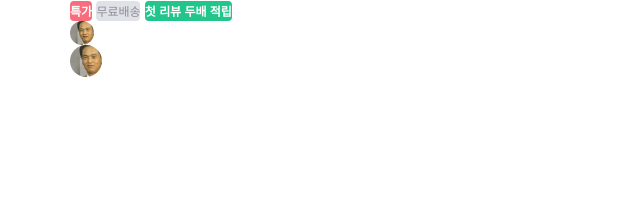
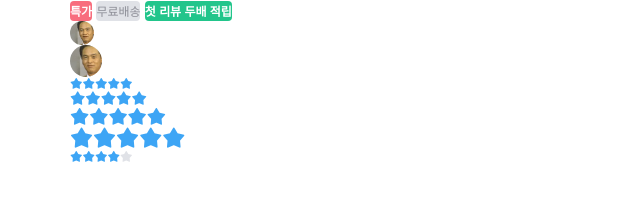
Before and after one commit to sehun21/Study-UI, a website: page index.html in a window 1280 px wide. Shown: the whole page, without its empty margins (0-640 px from the left). Drawn offline with nearby package versions, Linux system fonts and the light colour scheme; files that its build step writes are made by us from their sources; files whose address does not match are found by name.

Commit message:
fea) star-rating 컴포넌트 구현

```diff
--- a/index.html
+++ b/index.html
@@ -34,7 +34,49 @@
       </div>
       <div class="avatar-32">
         <img src="./assets/images/img-user-01.jpg" alt="사딸라 아재">
-      </div </div>
+      </div>
+    </div>
+
+    <div>
+      <div class="star-rating-13">
+        <i class="ic-star is-active"></i>
+        <i class="ic-star is-active"></i>
+        <i class="ic-star is-active"></i>
+        <i class="ic-star is-active"></i>
+        <i class="ic-star is-active"></i>
+      </div>
+
+      <div class="star-rating-16">
+        <i class="ic-star is-active"></i>
+        <i class="ic-star is-active"></i>
+        <i class="ic-star is-active"></i>
+        <i class="ic-star is-active"></i>
+        <i class="ic-star is-active"></i>
+      </div>
+
+      <div class="star-rating-20">
+        <i class="ic-star is-active"></i>
+        <i class="ic-star is-active"></i>
+        <i class="ic-star is-active"></i>
+        <i class="ic-star is-active"></i>
+        <i class="ic-star is-active"></i>
+      </div>
+
+      <div class="star-rating-24">
+        <i class="ic-star is-active"></i>
+        <i class="ic-star is-active"></i>
+        <i class="ic-star is-active"></i>
+        <i class="ic-star is-active"></i>
+        <i class="ic-star is-active"></i>
+      </div>
+
+      <div class="star-rating-13">
+        <i class="ic-star is-active"></i>
+        <i class="ic-star is-active"></i>
+        <i class="ic-star is-active"></i>
+        <i class="ic-star is-active"></i>
+        <i class="ic-star"></i>
+      </div>
     </div>
 </body>
 
--- a/styles/main.scss
+++ b/styles/main.scss
@@ -13,5 +13,6 @@
 
 @import './modules/tags';
 @import './modules/avatars';
+@import './modules/star_rating';
 
 @import './layouts/grids';
--- /dev/null
+++ b/styles/modules/_star_rating.scss
@@ -0,0 +1,31 @@
+%star-rating-base {
+  @include flexbox(start);
+
+  .ic-star {
+    color: $border;
+
+    &.is-active {
+      color: $blue;
+    }
+  }
+}
+
+.star-rating-13 {
+  @extend %star-rating-base;
+  font-size: 13px;
+}
+
+.star-rating-16 {
+  @extend %star-rating-base;
+  font-size: 16px;
+}
+
+.star-rating-20 {
+  @extend %star-rating-base;
+  font-size: 20px;
+}
+
+.star-rating-24 {
+  @extend %star-rating-base;
+  font-size: 24px;
+}
```
